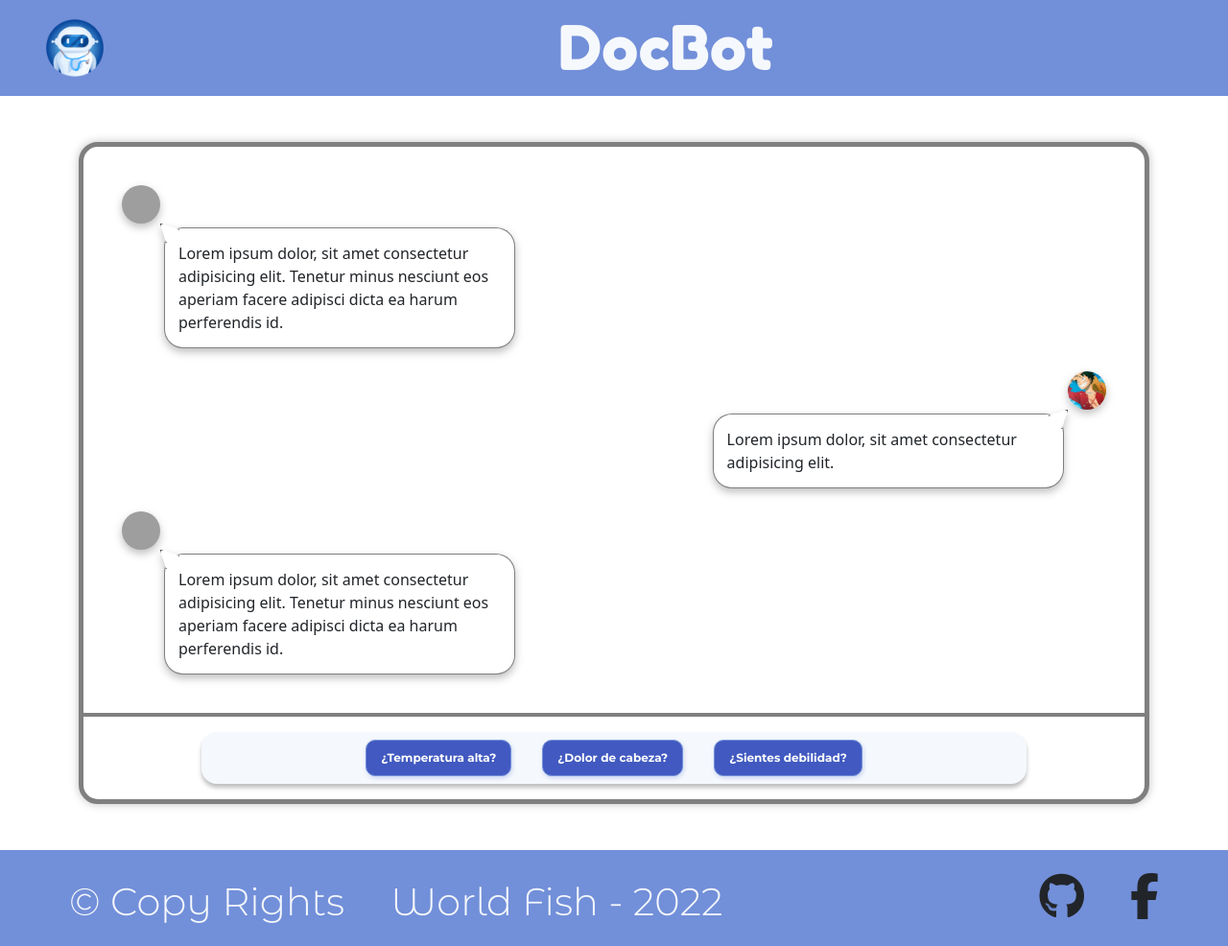
After one commit to GMartinez0210/NTT-DATA-CHALLENGE-2022, a Node server app: page /chatBot in a window 1280 px wide. The commit adds this page. Shown: the whole page at 96% size. Run offline with Node 20, Linux system fonts and the light colour scheme; some libraries are stand-ins or nearby versions; grey boxes are pictures that could not be loaded.

Commit message:
chat bot
este el el chat bto

```diff
--- a/app.js
+++ b/app.js
@@ -21,6 +21,11 @@ app.route("/")
         res.redirect("/login")
     })
 
+app.route("/chatBot")
+    .get(function(req, res) {
+        res.render("chatbot")
+    })
+
 app.listen(process.env.PORT || 3000, function() {
     console.log("Server's running on port 3000")
 })
--- a/public/css/styles.css
+++ b/public/css/styles.css
@@ -142,3 +142,147 @@
         gap: 0 !important;
     }
 }
+
+.chat-bot {
+    border: 5px solid rgba(0, 0, 0, 0.5);
+    box-shadow: 0px 0px 10px rgba(0, 0, 0, 0.25);
+    border-radius: 20px;
+    overflow: hidden;
+}
+
+.chat-section {
+    padding: 2.5em;
+    display: flex;
+    flex-direction: column;
+}
+.chat {
+    width: 40%;
+    display: grid;
+    grid-template-columns: 40px 1fr;
+    grid-template-rows: 40px 1fr;
+    gap: 4px;
+    filter: drop-shadow(0px 4px 4px rgba(0, 0, 0, 0.25));
+}
+.chat--left {
+    place-self: start;
+}
+.chat--right {
+    place-self: end;
+    grid-template-columns: 1fr 40px;
+}
+.chat--right .chat-avatar {
+    grid-area: 1 / 2 / 2 / 3;
+}
+.chat--right .chat-message {
+    grid-area: 2 / 1 / 3 / 2;
+}
+.chat--right .chat-message::after {
+    top: -5px;
+    left: unset;
+    right: -5px;
+    clip-path: polygon(100% 0, 0 30%, 70% 100%);
+}
+
+.chat-avatar {
+    grid-area: 1 / 1 / 2 / 2;
+}
+.chat-avatar img {
+    border-radius: 9999px;
+    width: 100%;
+    height: 100%;
+    object-fit: cover;
+}
+.chat-message {
+    position: relative;
+    padding: 14px;
+    background: #FFFFFF;
+    border: 1px solid rgba(0, 0, 0, 0.5);
+    border-radius: 20px;
+    grid-area: 2 / 2 / 3 / 3;
+}
+.chat-message::after {
+    position: absolute;
+    content: "";
+    width: 20px;
+    height: 20px;
+    background: #fff;
+    clip-path: polygon(0 0, 30% 100%, 100% 30%);
+
+    top: -5px;
+    left: -5px;
+    border: 1px solid #000;
+}
+.chat-message p {
+    margin: 0;
+}
+
+.send-message {
+    border-top: 4px solid rgba(0, 0, 0, 0.5);
+}
+.sm-table {
+    padding: 0;
+    margin: 0;
+    list-style: none;
+
+    display: flex;
+    justify-content: center;
+    gap: 2em;
+
+    width: 80%;
+    background: #F5F8FC;
+    box-shadow: 0px 4px 4px rgba(0, 0, 0, 0.25);
+    border-radius: 16px;
+}
+.sm-option {
+    font-family: 'Montserrat';
+    text-align: center;
+    font-weight: 700;
+    font-size: 12px;
+    color: #fff;
+
+    background: #4159C0;
+    padding: .75em 1.25em;
+    border: 1px solid #728FD9;
+    box-shadow: 1px 2px 4px rgba(114, 143, 217, 0.35);
+    border-radius: 10px;
+
+    cursor: pointer;
+}
+
+@media (max-width: 778px) {
+.chat-section {
+      padding: 2em 1.5em;
+}
+
+.chat {
+      width: 55%;
+}
+}
+
+@media (max-width: 400px) {
+.chat-bot {
+      border: 0;
+      box-shadow: none;
+}
+.chat-section {
+      padding: 1em .75em 2em .75em;
+}
+
+.chat {
+      width: 60%;
+}
+
+.chat-message {
+      font-size: 14px;
+}
+
+.sm-table {
+      width: 100%;
+      gap: 1em;
+      padding: .5em;
+}
+
+.sm-option {
+      font-size: 10px;
+}
+}
--- /dev/null
+++ b/views/chatbot.ejs
@@ -0,0 +1,52 @@
+<%- include('partials/header') -%>
+
+    <div class="container mt-5 mb-5">
+        <main class="chat-bot">
+            <section class="chat-section d-flex gap-4">
+                <div class="chat chat--left">
+                    <div class="chat-avatar">
+                        <img src="/images/robot 1 (1).svg" alt="bot">
+                    </div>
+
+                    <div class="chat-message">
+                        <p>
+                            Lorem ipsum dolor, sit amet consectetur adipisicing elit. Tenetur minus nesciunt eos aperiam facere adipisci dicta ea harum perferendis id.
+                        </p>
+                    </div>
+                </div>
+
+                <div class="chat chat--right">
+                    <div class="chat-avatar">
+                        <img src="/images/user.jpg" alt="bot">
+                    </div>
+
+                    <div class="chat-message">
+                        <p>
+                            Lorem ipsum dolor, sit amet consectetur adipisicing elit.
+                        </p>
+                    </div>
+                </div>
+
+                <div class="chat chat--left">
+                    <div class="chat-avatar">
+                        <img src="/images/robot 1 (1).svg" alt="bot">
+                    </div>
+
+                    <div class="chat-message">
+                        <p>
+                            Lorem ipsum dolor, sit amet consectetur adipisicing elit. Tenetur minus nesciunt eos aperiam facere adipisci dicta ea harum perferendis id.
+                        </p>
+                    </div>
+                </div>
+            </section>
+            <section class="send-message p-3">
+                <ul class="sm-table pt-2 pb-2 m-auto">
+                    <li class="sm-option">¿Temperatura alta?</li>
+                    <li class="sm-option">¿Dolor de cabeza?</li>
+                    <li class="sm-option">¿Sientes debilidad?</li>
+                </ul>
+            </section>
+        </main>
+    </div>
+
+<%- include('partials/footer') -%>
```
Also changed, not shown: public/images/robot 1 (1).svg (added), public/images/robotlogo.png (added), public/images/user.jpg (added), 1 other file.
